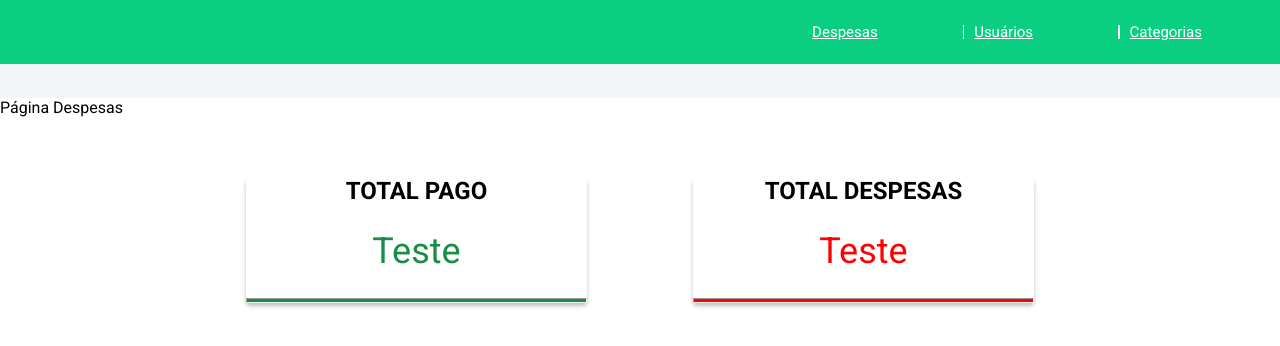
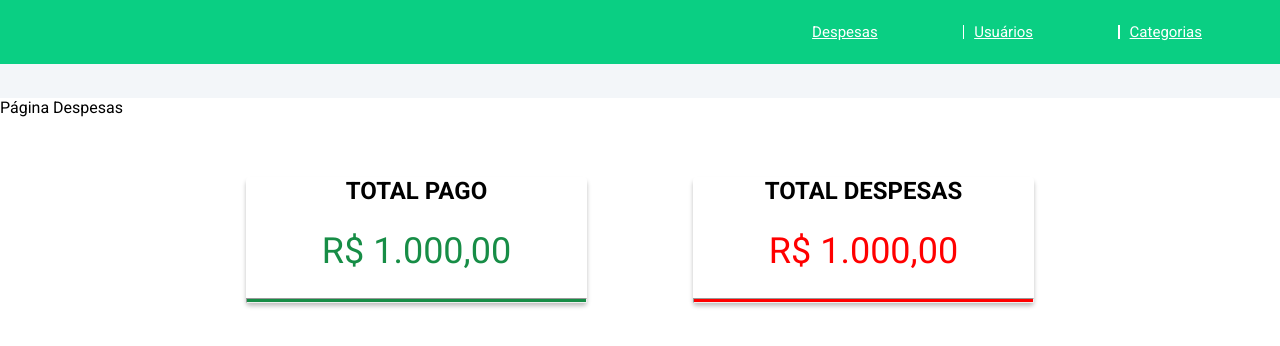
Before and after one commit to geovanaframil/expenseSystem, a React (Vite) app: page / in a window 1280 px wide. Shown: the top 346 px of the page. Built offline with nearby package versions, Linux system fonts and the light colour scheme.

Commit message:
Adiciona função para formatar moeda

```diff
--- a/src/components/Summary/index.jsx
+++ b/src/components/Summary/index.jsx
@@ -1,16 +1,32 @@
+import { formatPrice } from "../../utils";
 import styles from "./Summary.module.css";
+
+const example = {
+  id: "exp1",
+  name: "Despesa 1",
+  categoryID: "cat1",
+  userID: "user_1abc2",
+  amount: 1000,
+  status: "PENDENTE",
+  _user: {
+    id: "user_1abc2",
+    name: "John",
+    lastName: "Doe",
+    email: "johndoe@example.com",
+  },
+};
 
 function Summary() {
   return (
     <div className={styles.summary}>
       <div className={styles.totalPaid}>
         <p>TOTAL PAGO</p>
-        <p>Teste</p>
+        <p>{formatPrice(example.amount)}</p>
         <hr className={styles.green}></hr>
       </div>
       <div className={styles.totalExpenses}>
         <p>TOTAL DESPESAS</p>
-        <p>Teste</p>
+        <p>{formatPrice(example.amount)}</p>
         <hr className={styles.red}></hr>
       </div>
     </div>
--- /dev/null
+++ b/src/utils/index.jsx
@@ -0,0 +1,6 @@
+export function formatPrice(price) {
+  return new Intl.NumberFormat("pt-BR", {
+    style: "currency",
+    currency: "BRL",
+  }).format(price);
+}
```
